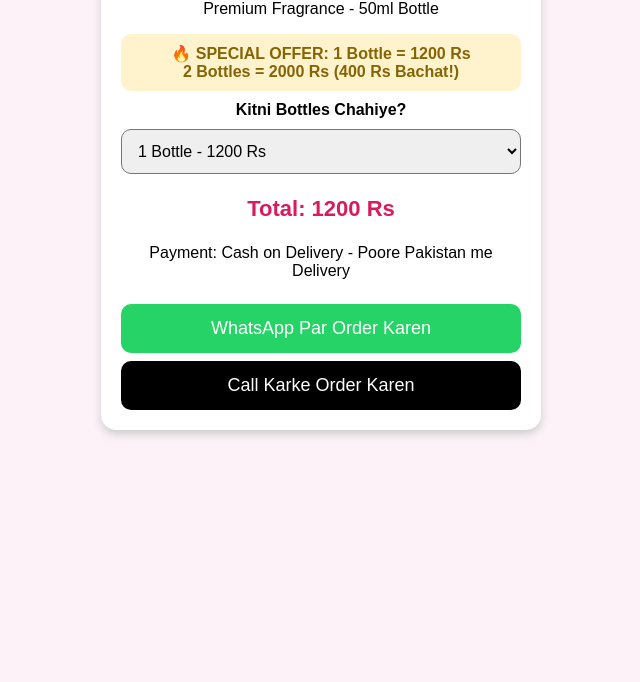
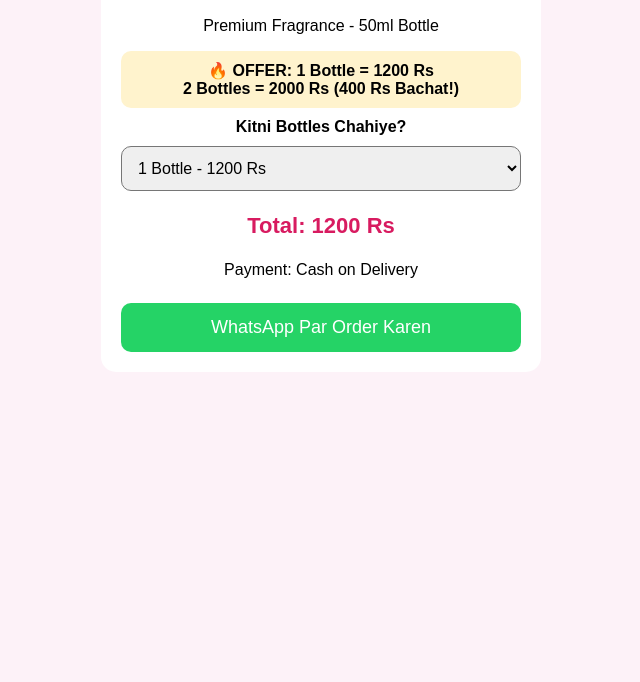
Before and after one commit to Azankhanhyd786/www.skyfragrance.net, a plain HTML site: page index.html in a window 1280 px wide. Shown: the part 118-800 px from the top of the page, without its empty margins (319-959 px from the left). Drawn offline with Linux system fonts and the light colour scheme.

Commit message:
Update index.html

```diff
--- a/index.html
+++ b/index.html
@@ -1,30 +1,25 @@
+
 <!DOCTYPE html>
 <html>
 <head>
 <meta name="viewport" content="width=device-width, initial-scale=1.0">
-<title>Salisa Perfume - 50ml</title>
+<title>Salisa Perfume - Sky Fragrance</title>
 <style>
 body{font-family:Arial;background:#fdf2f8;margin:0;padding:15px}
-.box{background:white;border-radius:15px;padding:20px;max-width:400px;margin:auto;box-shadow:0 4px 10px #ccc;text-align:center}
+.box{background:white;border-radius:15px;padding:20px;max-width:400px;margin:auto;text-align:center}
 img{width:100%;border-radius:12px}
-h1{margin:10px 0 5px}
 .price{font-size:22px;color:#d81b60;font-weight:bold}
-.offer{background:#fff3cd;padding:10px;border-radius:10px;margin:10px 0;font-weight:bold;color:#856404}
-button{width:100%;padding:14px;font-size:18px;border:none;border-radius:10px;margin-top:8px;cursor:pointer}
-.btn-green{background:#25D366;color:white}
-.btn-dark{background:black;color:white}
+.offer{background:#fff3cd;padding:10px;border-radius:10px;margin:10px 0;font-weight:bold}
+button{width:100%;padding:14px;font-size:18px;border:none;border-radius:10px;margin-top:8px;background:#25D366;color:white}
 select{width:100%;padding:12px;font-size:16px;border-radius:10px;margin-top:10px}
 </style>
 </head>
 <body>
-
 <div class="box">
 <img src="salisa.jpg">
 <h1>Salisa Perfume</h1>
 <p>Premium Fragrance - 50ml Bottle</p>
-
-<div class="offer">🔥 SPECIAL OFFER: 1 Bottle = 1200 Rs<br>2 Bottles = 2000 Rs (400 Rs Bachat!)</div>
-
+<div class="offer">🔥 OFFER: 1 Bottle = 1200 Rs<br>2 Bottles = 2000 Rs (400 Rs Bachat!)</div>
 <label><b>Kitni Bottles Chahiye?</b></label>
 <select id="qty" onchange="updatePrice()">
 <option value="1">1 Bottle - 1200 Rs</option>
@@ -32,32 +27,14 @@ select{width:100%;padding:12px;font-size:16px;border-radius:10px;margin-top:10px
 <option value="3">3 Bottles - 3200 Rs</option>
 <option value="4">4 Bottles - 4000 Rs</option>
 </select>
-
 <p class="price" id="total">Total: 1200 Rs</p>
-<p>Payment: Cash on Delivery - Poore Pakistan me Delivery</p>
-
-<button class="btn-green" onclick="order()">WhatsApp Par Order Karen</button>
-<button class="btn-dark" onclick="order()">Call Karke Order Karen</button>
+<p>Payment: Cash on Delivery</p>
+<button onclick="order()">WhatsApp Par Order Karen</button>
 </div>
-
 <script>
-function getPrice(q){
-  if(q==1) return 1200;
-  if(q==2) return 2000;
-  if(q==3) return 3200;
-  if(q==4) return 4000;
-}
-function updatePrice(){
-  let q = document.getElementById("qty").value;
-  document.getElementById("total").innerText = "Total: " + getPrice(q) + " Rs";
-}
-function order(){
-  let q = document.getElementById("qty").value;
-  let p = getPrice(q);
-  let msg = "Assalam-o-Alaikum! Mujhe Salisa Perfume " + q + " Bottle chahiye. Total: " + p + " Rs. Mera Naam: , Mera Address: ";
-  window.open("https://wa.me/92XXXXXXXXXX?text=" + encodeURIComponent(msg));
-}
+function getPrice(q){ if(q==1) return 1200; if(q==2) return 2000; if(q==3) return 3200; if(q==4) return 4000; }
+function updatePrice(){ let q=document.getElementById("qty").value; document.getElementById("total").innerText="Total: "+getPrice(q)+" Rs"; }
+function order(){ let q=document.getElementById("qty").value; let p=getPrice(q); let msg="Assalam-o-Alaikum! Mujhe Salisa Perfume "+q+" Bottle chahiye. Total: "+p+" Rs. Mera Naam: , Mera Address: "; window.open("https://wa.me/92XXXXXXXXXX?text="+encodeURIComponent(msg)); }
 </script>
-
 </body>
 </html>
```
